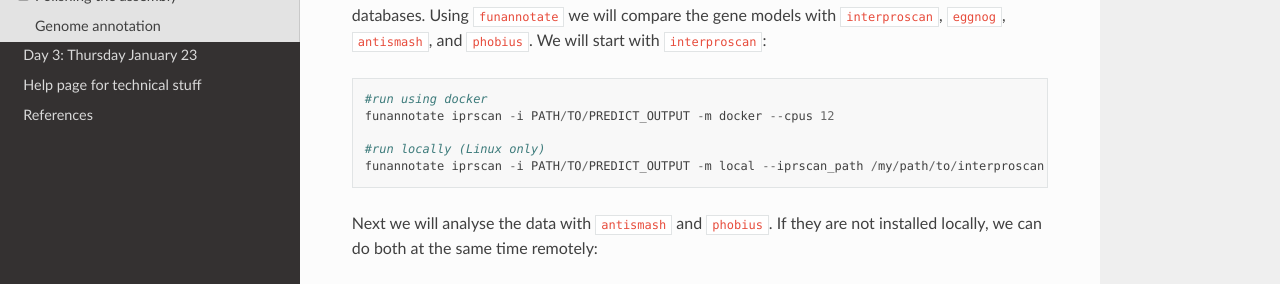
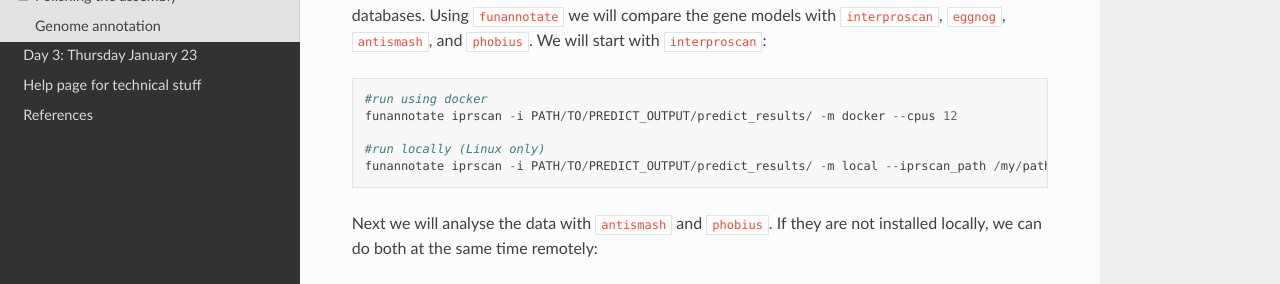
Before and after one commit to pwkooij/fungal_bioinformatics, a Sphinx documentation site: the page built from docs/source/Day2.md, in a window 1280 px wide and 900 px high, scrolled down 8555 px. Shown: the part 244-528 px from the top of the window. Built offline with Sphinx 7.4.7 and the Read the Docs theme 3.1.0, drawn with Linux system fonts in a browser that asks for light colours.

Commit message:
Update Day2.md

````diff
--- a/docs/source/Day2.md
+++ b/docs/source/Day2.md
@@ -305,10 +305,10 @@ funannotate predict -i PATH/TO/MASKED_ASSEMBLY.fasta -o PATH/TO/OUTPUT --species
 This will create a set of gene models from our assembly that we can use to compare to various databases. Using `funannotate` we will compare the gene models with `interproscan`, `eggnog`, `antismash`, and `phobius`. We will start with `interproscan`:
 ```
 #run using docker
-funannotate iprscan -i PATH/TO/PREDICT_OUTPUT -m docker --cpus 12
+funannotate iprscan -i PATH/TO/PREDICT_OUTPUT/predict_results/ -m docker --cpus 12
 
 #run locally (Linux only)
-funannotate iprscan -i PATH/TO/PREDICT_OUTPUT -m local --iprscan_path /my/path/to/interproscan.sh
+funannotate iprscan -i PATH/TO/PREDICT_OUTPUT/predict_results/ -m local --iprscan_path /my/path/to/interproscan.sh -o OUTPUT
 ```
 
 Next we will analyse the data with `antismash` and `phobius`. If they are not installed locally, we can do both at the same time remotely:
````
